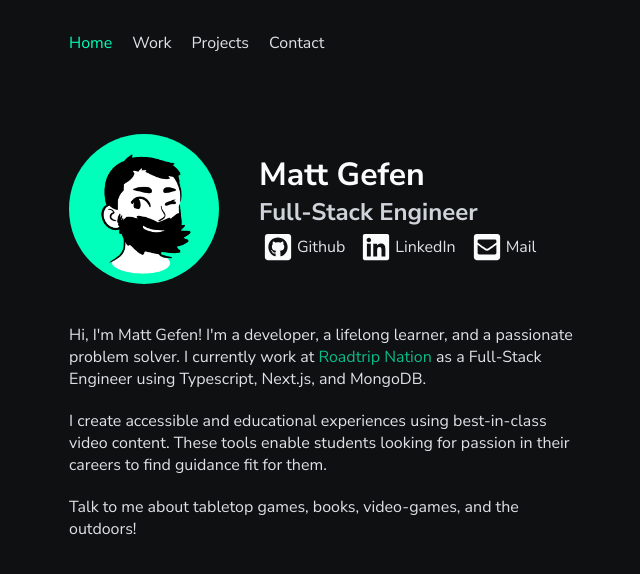
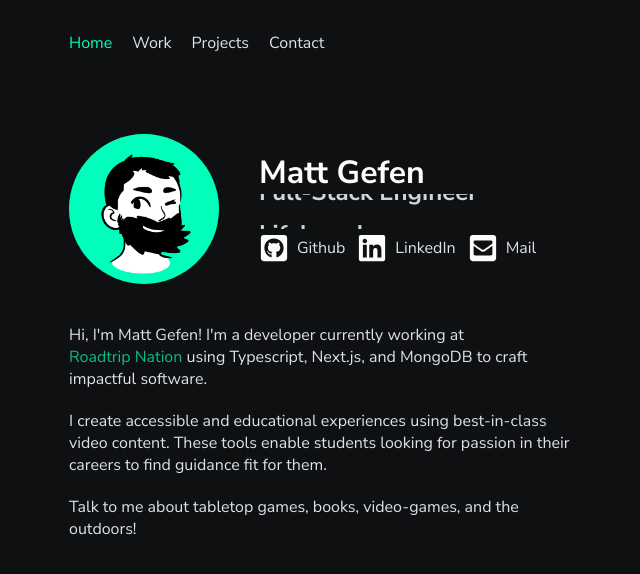
Before and after one commit to matt-gefen/portfolio-next, a Next.js app: page / in a window 1280 px wide. Shown: the top 574 px of the page, without its empty margins (315-955 px from the left). Built offline with nearby package versions, Linux system fonts and the light colour scheme.

Commit message:
animated subtitle on landing page, work scaffolding

```diff
--- a/app/globals.css
+++ b/app/globals.css
@@ -25,17 +25,17 @@ body {
 
 main {
   margin-top: 80px;
-  max-width: 40vw;
+  width: 40vw;
   display: flex;
   flex-direction: column;
   gap: 10px;
   align-items: left;
 
   @media (max-width: 1200px) {
-    max-width: 60vw;
+    width: 60vw;
   }
   @media (max-width: 900px) {
-    max-width: 90vw;
+    width: 90vw;
   }
 }
 
--- a/app/page.module.css
+++ b/app/page.module.css
@@ -22,6 +22,17 @@
     .hero_text {
       display: flex;
       flex-direction: column;
+    }
+    .hero_subtitle {
+      height: 35px;
+      overflow: hidden;
+      .rotating_text {
+        display: block;
+        /* padding-top: 10px; */
+        padding-bottom: 10px;
+        animation: spin_words 6s infinite;
+        animation-delay: 1s;
+      }
     }
   }
   .hero_left {
@@ -55,7 +66,8 @@
     align-items: center;
     width: fit-content;
     padding: 4px;
-    gap: 4px;
+    padding-left: 0px;
+    gap: 8px;
     & svg {
       fill: #FBFCFC;
       height: 30px;
@@ -71,3 +83,26 @@
     display: none;
   }
 }
+@keyframes spin_words {
+  0% {
+    transform: translateY(0%);
+  }
+  16.67% {
+    transform: translateY(-100%);
+  }
+  33.33% {
+    transform: translateY(-100%);
+  }
+  50% {
+    transform: translateY(-200%);
+  }
+  66.67% {
+    transform: translateY(-200%);
+  }
+  83.33% {
+    transform: translateY(0%);
+  }
+  100% {
+    transform: translateY(0%);
+  }
+}
--- a/app/page.tsx
+++ b/app/page.tsx
@@ -16,7 +16,11 @@ export default function Home() {
         <div className={`${styles.hero_right}`}>
           <div className={`${styles.hero_text}`}>
             <h1>Matt Gefen</h1>
-            <h2>Full-Stack Engineer</h2>
+            <div className={`${styles.hero_subtitle}`}>
+              <h2 className={`${styles.rotating_text}`}>Full-Stack Engineer</h2>
+              <h2 className={`${styles.rotating_text}`}>Lifelong Learner</h2>
+              <h2 className={`${styles.rotating_text}`}>Problem Solver</h2>
+            </div>
             <div className={`${styles.social_links}`}>
             <Link href={'https://github.com/matt-gefen'} target="_blank" className={`${styles.social_link}`}>
               <Github/>
@@ -36,7 +40,7 @@ export default function Home() {
       </div>
       <div className={`${styles.main_body}`}>
         <p>
-          Hi, I'm Matt Gefen! I'm a  developer, a lifelong learner, and a passionate problem solver. I currently work at <span><Link className={`${styles.embedded_link}`} href={'roadtripnation.com'}>Roadtrip Nation</Link></span> as a Full-Stack Engineer using Typescript, Next.js, and MongoDB.
+          Hi, I'm Matt Gefen! I'm a developer currently working at <span><Link className={`${styles.embedded_link}`} href={'roadtripnation.com'}>Roadtrip Nation</Link></span> using Typescript, Next.js, and MongoDB to craft impactful software.
         </p>
         <p>
           I create accessible and educational experiences using best-in-class video content. These tools enable students looking for passion in their careers to find guidance fit for them.
--- a/app/work/page.tsx
+++ b/app/work/page.tsx
@@ -1,9 +1,13 @@
 'use client';
+import styles from './page.module.css'
 
 export default function Work() {
   return (
     <main>
-      <p>Work</p>
+      <div className={`${styles.hero}`}>
+        <h1>Work</h1>
+        <p className={`${styles.hero}`}>I've made impact-driven work the cornerstone of my career. Here's what I've done so far:</p>
+      </div>
     </main>
   );
 }
```
